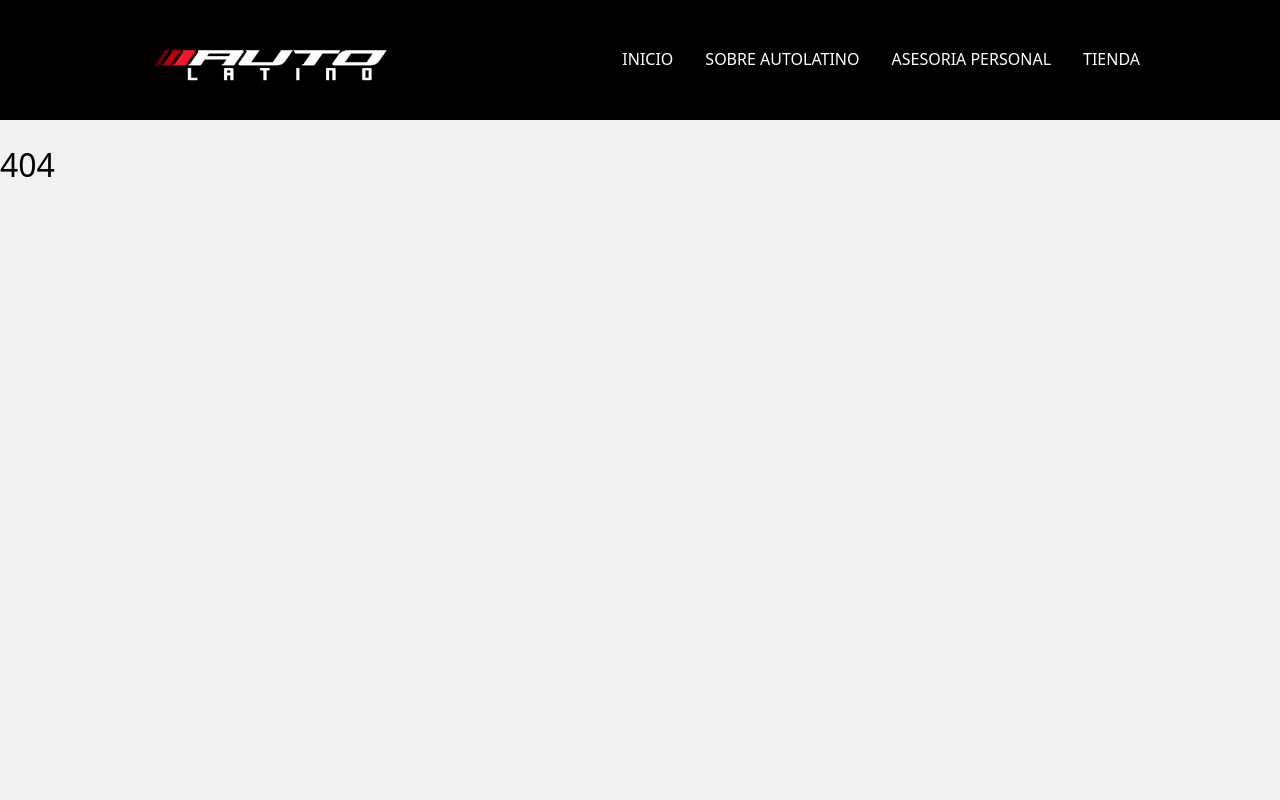
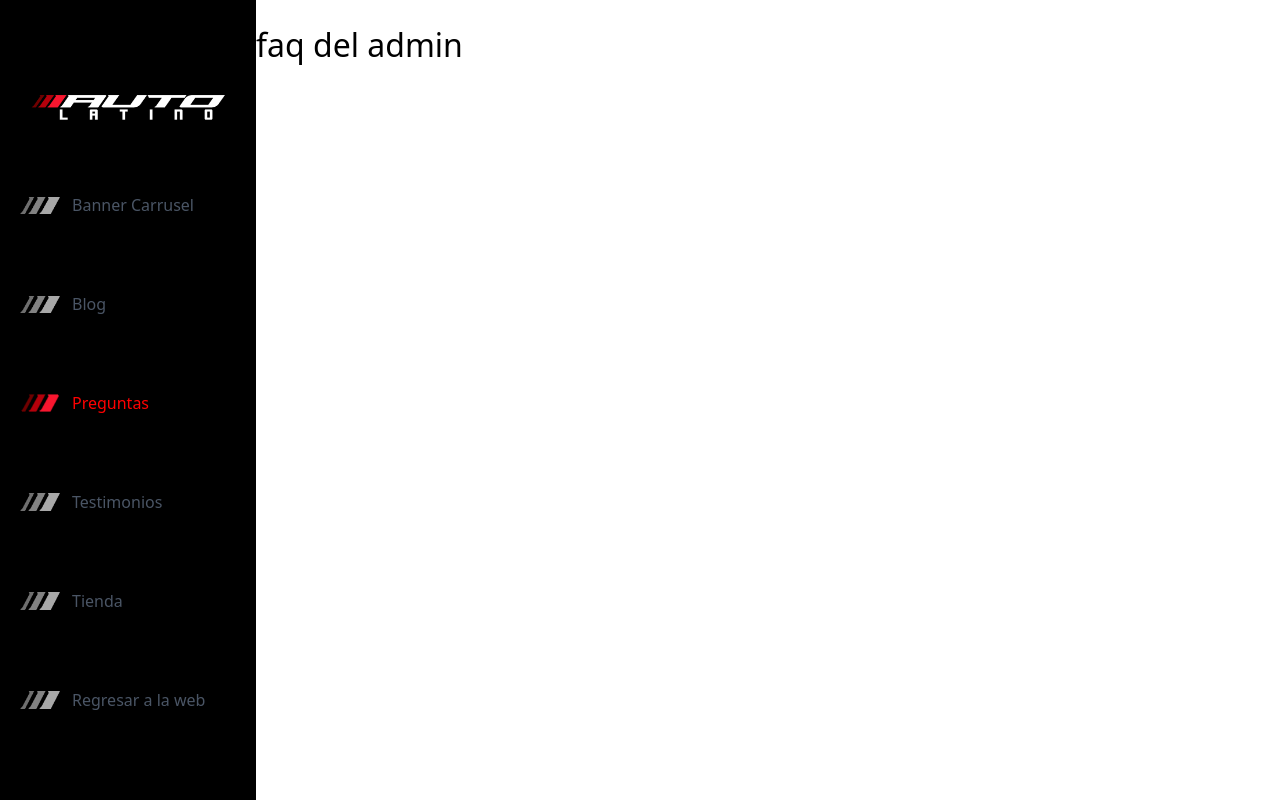
Before and after one commit to jako12287/autolatino, a React (Vite) app: page /admin/faq in a window 1280 px wide. Before the commit this address had no page. Shown: the top 800 px of the page. Built offline with nearby package versions, Linux system fonts and the light colour scheme.

Commit message:
mockup the administrator begin

```diff
--- a/src/admin/views/login.jsx
+++ b/src/admin/views/login.jsx
@@ -29,7 +29,7 @@ const AdminLogin = () => {
 
   const onSubmit = async (data) => {
     console.log("TCL: onSubmit -> data", data);
-    navigation("/admin-home")
+    navigation("/admin/banners")
     // try {
     //   const user = await loginUser(data?.user, data?.password);
     //   login(user.user, user.token);
--- /dev/null
+++ b/src/components/admincomponenets/layout/index.jsx
@@ -0,0 +1,15 @@
+import Menu from "../../admincomponenets/menu/index";
+const Layoutadmin = ({ children }) => {
+  return (
+    <main className="flex items-center justify-center h-screen">
+      <div className="flex h-screen w-full max-w-[1400px] mx-auto md:px-0">
+        <section className="w-1/4 bg-black shadow-2xl shadow-customred">
+          <Menu />
+        </section>
+        <section className="bg-white w-full">{children}</section>
+      </div>
+    </main>
+  );
+};
+
+export default Layoutadmin;
--- /dev/null
+++ b/src/components/admincomponenets/menu/index.jsx
@@ -0,0 +1,46 @@
+import { NavLink, useLocation } from "react-router-dom";
+import { optionsMenu } from "../../../utils";
+import Logo from "../../../assets/images/icons/logo.png";
+import LogoSmall from "../../../assets/images/icons/favicon.png";
+import LogoSmallGray from "../../../assets/images/icons/faviconGray.png";
+
+const Menu = () => {
+
+  const {pathname} = useLocation()
+
+  return (
+    <div className="flex flex-col justify-between h-full py-20 px-5 ">
+      <div className="w-full overflow-hidden">
+        <img
+          src={Logo}
+          alt="Logo autolatino"
+          className="w-full h-full object-cover"
+        />
+      </div>
+      {optionsMenu.map((el) => (
+        <NavLink
+          key={el.id}
+          to={el.action}
+          className={({ isActive }) =>
+            ` flex items-center gap-3 transition-all duration-500 ${
+              isActive
+                ? "text-customred "
+                : "text-gray-600 hover:scale-110  hover:text-white"
+            }`
+          }
+        >
+          <div className="w-10 h-10 border-0">
+            <img
+              src={el.action === pathname ? LogoSmall : LogoSmallGray}
+              alt="Logo pequeno de autolatino"
+              className="w-full h-full object-contain"
+            />
+          </div>
+          {el.label}
+        </NavLink>
+      ))}
+    </div>
+  );
+};
+
+export default Menu;
--- a/src/routes/routesViews.jsx
+++ b/src/routes/routesViews.jsx
@@ -7,7 +7,7 @@ const PersonalAdviceView = lazy(() => import("../views/personalAdvice"));
 const StoreView = lazy(() => import("../views/store"));
 /* Admin routes */
 const AdminLogin = lazy(()=> import("../admin/views/login.jsx"))
-
+const Layoutadmin = lazy(()=> import("../components/admincomponenets/layout"))
 export const routes = [
   {
     id: "home",
@@ -61,11 +61,52 @@ export const routes = [
         <AdminLogin/>
     ),
   },
+
   {
-    id: "adminHome",
-    path: "/admin-home",
+    id: "adminBanner",
+    path: "/admin/banners",
     element: (
-        <h1>Home del admin</h1>
+      <Layoutadmin>
+
+        <h1>Banner del admin</h1>
+      </Layoutadmin>
+    ),
+  },{
+    id: "adminBlog",
+    path: "/admin/blog",
+    element: (
+      <Layoutadmin>
+
+        <h1>blog del admin</h1>
+      </Layoutadmin>
+    ),
+  },{
+    id: "adminFaq",
+    path: "/admin/faq",
+    element: (
+      <Layoutadmin>
+
+        <h1>faq del admin</h1>
+      </Layoutadmin>
+    ),
+  },{
+    id: "adminTestimonials",
+    path: "/admin/testimonials",
+    element: (
+      <Layoutadmin>
+
+        <h1>testimoniasls del admin</h1>
+      </Layoutadmin>
+    ),
+  },
+  {
+    id: "adminStore",
+    path: "/admin/store",
+    element: (
+      <Layoutadmin>
+
+        <h1>store del admin</h1>
+      </Layoutadmin>
     ),
   },
 ];
--- a/src/utils/index.js
+++ b/src/utils/index.js
@@ -30,3 +30,36 @@ export const propostalOption = [
   { id: 7, label: "Más de $120 millones", value: "mas_120m" },
   { id: 8, label: "Sin presupuesto definido", value: "sin_definir" }
 ];
+
+export const optionsMenu = [
+  {
+    id:0,
+    label:"Banner Carrusel",
+    action:"/admin/banners"
+  },
+  {
+    id:1,
+    label:"Blog",
+    action:"/admin/blog"
+  },
+  {
+    id:2,
+    label:"Preguntas",
+    action:"/admin/faq"
+  },
+  {
+    id:3,
+    label:"Testimonios",
+    action:"/admin/testimonials"
+  },
+  {
+    id:4,
+    label:"Tienda",
+    action:"/admin/store"
+  },
+  {
+    id:5,
+    label:"Regresar a la web",
+    action:"/"
+  }
+]
```
Also changed, not shown: src/assets/images/icons/favicon.png (added), src/assets/images/icons/faviconGray.png (added).
